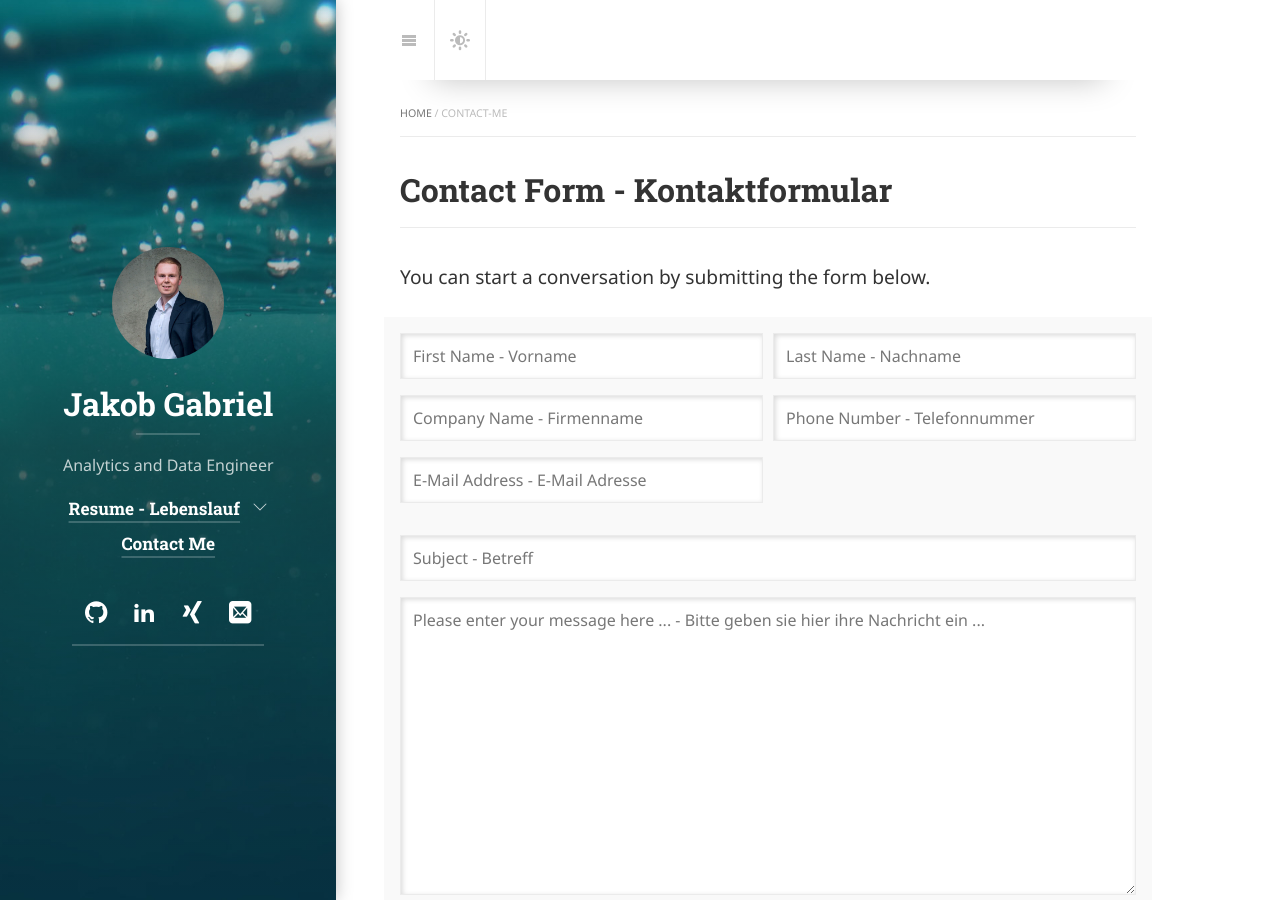
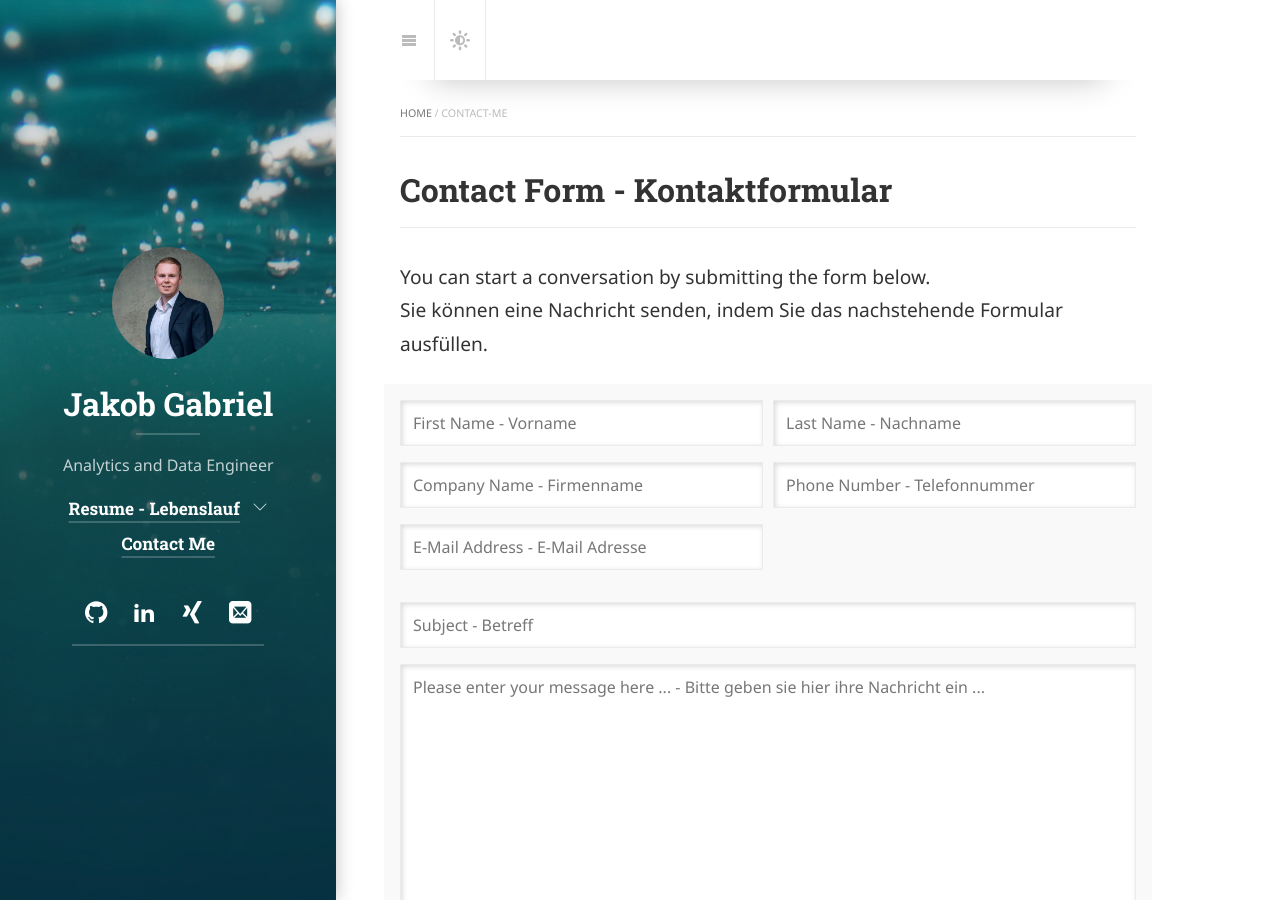
Before and after one commit to jakobgabriel/blog-resume-jakob-gabriel, a Jekyll site: the page built from contact-me.html, in a window 1280 px wide and 900 px high. Built offline with Jekyll 4.4.1, drawn with Linux system fonts in a browser that asks for light colours; cached includes are drawn as plain includes; nearby versions of some CDN libraries; some web fonts are replaced; library files that are not in the unit come from our copies; comment, search, counter and statistics services are not loaded.

Commit message:
translation added

```diff
--- a/contact-me.html
+++ b/contact-me.html
@@ -7,7 +7,7 @@ layout: page
     <h1 class="page-title">Contact Form - Kontaktformular</h1>
     <div class="hr pb0"></div>
   </header>
-  <p class="lead">You can start a conversation by submitting the form below.</p>
+  <p class="lead">You can start a conversation by submitting the form below.<br>Sie können eine Nachricht senden, indem Sie das nachstehende Formular ausfüllen.</p>
   <form
     action="https://formsubmit.co/808e81167cb335f819d74822827aa1c2"
     class="validate message"
@@ -110,7 +110,6 @@ layout: page
       <input type="hidden" name="_captcha" value="true">
       <input type="hidden" name="_template" value="table">
       <input type="hidden" name="_blacklist" value="cash, income, geld, einkommen, free, kostenlos, test, confidential, spam, scam, junk, deal, viagra, password, costs, urgent, bulk">
-      <!--<input type="hidden" name="_next" value="message_sent.html">-->
       <button type="submit" class="btn btn-primary" id="sendMessageButton">
         Submit
       </button>
--- a/thank-you.html
+++ b/thank-you.html
@@ -4,8 +4,8 @@ layout: page
 
 <article class="page mb6" role="article">
   <header>
-    <h1 class="page-title">Thank you for sending a message.</h1>
+    <h1 class="page-title">Thank you for sending a message.<br>Danke für Ihre Nachricht.</h1>
     <div class="hr pb0"></div>
   </header>
-  <p class="lead">I will respond to your message as soon as possible.</p>
+  <p class="lead">I will respond to your message as soon as possible.<br>Ich werde so schnell wie möglich antworten.</p>
 </article>
```
